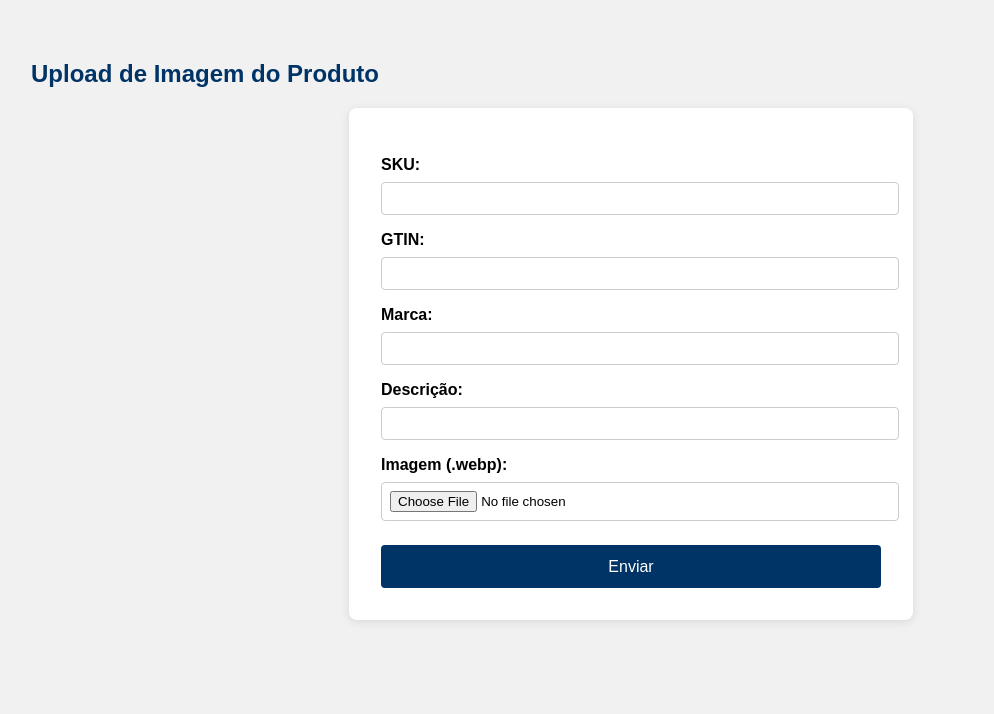
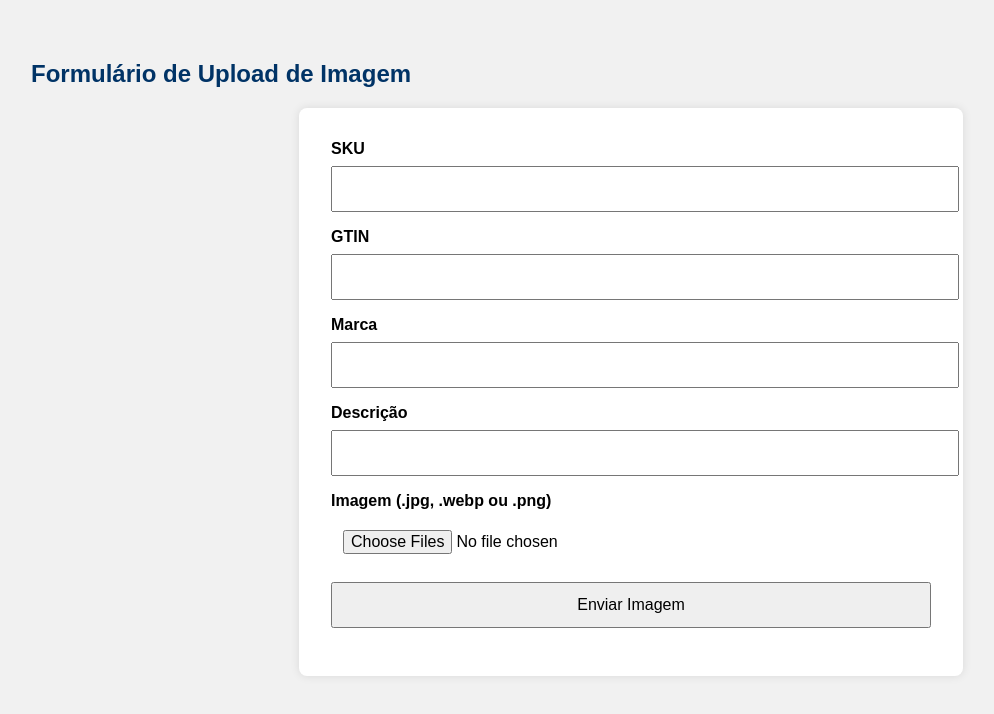
Before and after one commit to Rodrigojduarte/upload-imagem, a plain HTML site: page index.html in a window 1280 px wide. Shown: the whole page, without its empty margins (9-1003 px from the left). Drawn offline with Linux system fonts and the light colour scheme.

Commit message:
Update index.html

```diff
--- a/index.html
+++ b/index.html
@@ -1,8 +1,8 @@
 <!DOCTYPE html>
 <html lang="pt-BR">
 <head>
-  <meta charset="UTF-8" />
-  <meta name="viewport" content="width=device-width, initial-scale=1.0" />
+  <meta charset="UTF-8">
+  <meta name="viewport" content="width=device-width, initial-scale=1.0">
   <title>Upload de Imagem - Equipe</title>
   <style>
     body {
@@ -10,88 +10,97 @@
       background-color: #f1f1f1;
       padding: 2rem;
     }
-
     h2 {
       color: #003366;
     }
-
     form {
       background-color: white;
       padding: 2rem;
       border-radius: 8px;
-      max-width: 500px;
-      margin: 0 auto;
-      box-shadow: 0 2px 10px rgba(0,0,0,0.1);
+      box-shadow: 0 0 10px rgba(0,0,0,0.1);
+      max-width: 600px;
+      margin: auto;
     }
-
-    label {
+    input, button {
       display: block;
-      margin-top: 1rem;
-      font-weight: bold;
-    }
-
-    input[type="text"], input[type="file"] {
       width: 100%;
-      padding: 0.5rem;
-      margin-top: 0.5rem;
-      border: 1px solid #ccc;
-      border-radius: 4px;
-    }
-
-    button {
-      margin-top: 1.5rem;
-      background-color: #003366;
-      color: white;
-      padding: 0.8rem;
-      width: 100%;
-      border: none;
-      border-radius: 4px;
-      cursor: pointer;
+      margin-bottom: 1rem;
+      padding: 0.75rem;
       font-size: 1rem;
     }
-
-    button:hover {
-      background-color: #0055aa;
+    label {
+      font-weight: bold;
+      margin-bottom: 0.5rem;
+      display: block;
+    }
+    .success {
+      color: green;
+      text-align: center;
+      margin-top: 1rem;
+    }
+    .error {
+      color: red;
+      text-align: center;
+      margin-top: 1rem;
     }
   </style>
 </head>
 <body>
-  <h2>Upload de Imagem do Produto</h2>
+  <h2>Formulário de Upload de Imagem</h2>
   <form id="uploadForm" enctype="multipart/form-data">
-    <label for="sku">SKU:</label>
-    <input type="text" id="sku" name="sku" required />
+    <label for="sku">SKU</label>
+    <input type="text" id="sku" name="sku" required>
 
-    <label for="gtin">GTIN:</label>
-    <input type="text" id="gtin" name="gtin" required />
+    <label for="gtin">GTIN</label>
+    <input type="text" id="gtin" name="gtin">
 
-    <label for="marca">Marca:</label>
-    <input type="text" id="marca" name="marca" required />
+    <label for="marca">Marca</label>
+    <input type="text" id="marca" name="marca">
 
-    <label for="descricao">Descrição:</label>
-    <input type="text" id="descricao" name="descricao" required />
+    <label for="descricao">Descrição</label>
+    <input type="text" id="descricao" name="descricao">
 
-    <label for="imagem">Imagem (.webp):</label>
-    <input type="file" id="imagem" name="imagem" accept="image/webp" required />
+    <label for="imagem">Imagem (.jpg, .webp ou .png)</label>
+    <input type="file" id="imagem" name="imagem" accept="image/jpeg,image/png,image/webp" required multiple>
 
-    <button type="submit">Enviar</button>
+    <button type="submit">Enviar Imagem</button>
   </form>
 
+  <div id="mensagem"></div>
+
   <script>
-    const form = document.getElementById("uploadForm");
-    form.addEventListener("submit", async (e) => {
+    const form = document.getElementById('uploadForm');
+    const mensagem = document.getElementById('mensagem');
+
+    form.addEventListener('submit', async (e) => {
       e.preventDefault();
+
       const formData = new FormData(form);
-      const response = await fetch("https://n8n.rjduarte.com.br/webhook/upload-img", {
-        method: "POST",
-        body: formData
-      });
+      const files = formData.getAll('imagem');
+      const otherFields = Object.fromEntries([...formData.entries()].filter(([k]) => k !== 'imagem'));
 
-      if (response.ok) {
-        alert("Imagem enviada com sucesso!");
-        form.reset();
-      } else {
-        alert("Erro ao enviar a imagem.");
-      }
+      mensagem.innerHTML = 'Enviando imagens... Aguarde.';
+
+      const results = await Promise.all(files.map(async (file) => {
+        const body = new FormData();
+        body.append('imagem', file);
+        for (const key in otherFields) {
+          body.append(key, otherFields[key]);
+        }
+
+        try {
+          const res = await fetch('https://n8n.rjduarte.com.br/webhook/upload-imagem', {
+            method: 'POST',
+            body: body
+          });
+          if (!res.ok) throw new Error('Erro no envio');
+          return `✅ ${file.name} enviada com sucesso!`;
+        } catch (err) {
+          return `❌ Erro ao enviar ${file.name}: ${err.message}`;
+        }
+      }));
+
+      mensagem.innerHTML = results.map(r => `<div>${r}</div>`).join('');
     });
   </script>
 </body>
```
